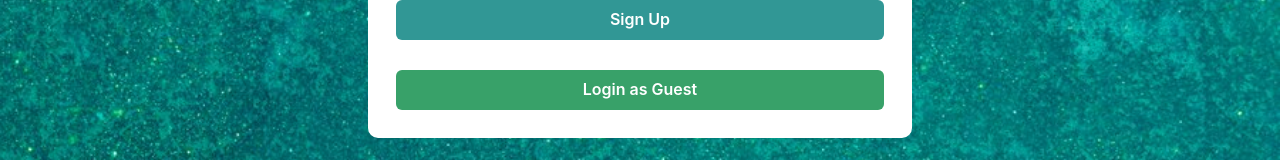
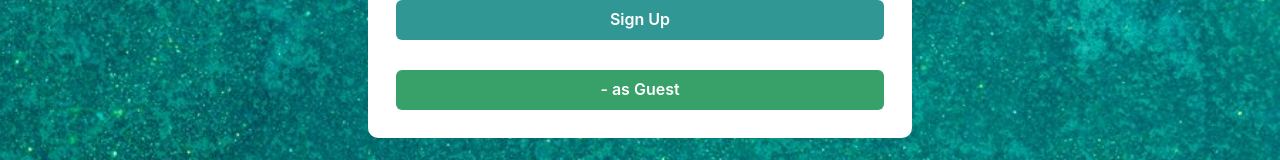
Before and after one commit to Shubhcyb2611/mern-chat-app, a React (Create React App) app in the folder client/: page / in a window 1280 px wide. Shown: the part 395-555 px from the top of the page. Built offline with nearby package versions, Linux system fonts and the light colour scheme.

Commit message:
feat:login component added

```diff
--- a/client/src/Components/Authentication/Login.js
+++ b/client/src/Components/Authentication/Login.js
@@ -62,7 +62,7 @@ const Login = () => {
           setPassword("123456");
         }}
       >
-        Login as Guest
+        - as Guest
       </Button>
     </VStack>
   );
```
Also changed, not shown: client/src/background-3.jpg (added).
